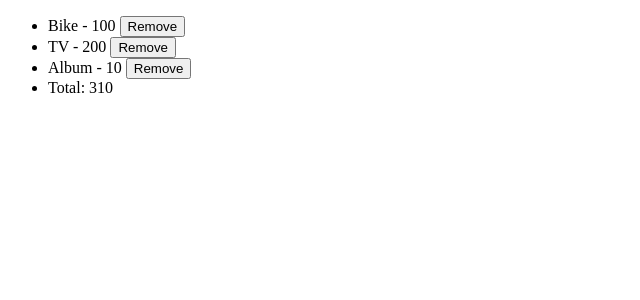
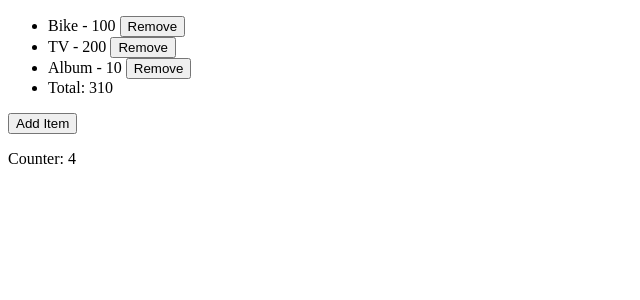
Before and after one commit to WilsonCarv/web-dev, an Angular app in the folder angular-app/: page / in a window 1280 px wide. Shown: the top 300 px of the page, without its empty margins (0-640 px from the left). Built offline with nearby package versions, Linux system fonts and the light colour scheme.

Commit message:
convert observables to signals

```diff
--- a/angular-app/src/app/sandbox/components/signal/signal.component.html
+++ b/angular-app/src/app/sandbox/components/signal/signal.component.html
@@ -7,3 +7,6 @@
 	}
 	<li>Total: {{ totalPrice() }}</li>
 </ul>
+
+<button (click)="addItem()">Add Item</button>
+<p>Counter: {{ counter() }}</p>
--- a/angular-app/src/app/sandbox/components/signal/signal.component.ts
+++ b/angular-app/src/app/sandbox/components/signal/signal.component.ts
@@ -1,4 +1,6 @@
-import { Component, computed, effect, OnInit, signal } from '@angular/core';
+import { Component, computed, effect, signal } from '@angular/core';
+import { interval } from 'rxjs';
+import { toSignal } from '@angular/core/rxjs-interop';
 
 @Component({
 	selector: 'app-signal',
@@ -8,6 +10,7 @@ import { Component, computed, effect, OnInit, signal } from '@angular/core';
 	styleUrl: './signal.component.scss'
 })
 export class SignalComponent {
+	counter$ = interval(1000);
 	items = [
 		{ name: 'Bike', price: 100 },
 		{ name: 'TV', price: 200 },
@@ -15,6 +18,7 @@ export class SignalComponent {
 	];
 	itemList = signal(this.items);
 	totalPrice = computed(() => this.itemList().reduce((acc, item) => acc + item.price, 0));
+	counter = toSignal(this.counter$, { initialValue: 0 });
 	constructor() {
 		effect(() => {
 			console.log(this.itemList());
@@ -23,4 +27,7 @@ export class SignalComponent {
 	removeItem(item: any) {
 		this.itemList.set(this.itemList().filter(i => i !== item));
 	}
+	addItem() {
+		this.itemList.set([...this.itemList(), { name: 'Car', price: 1000 }]);
+	}
 }
```
